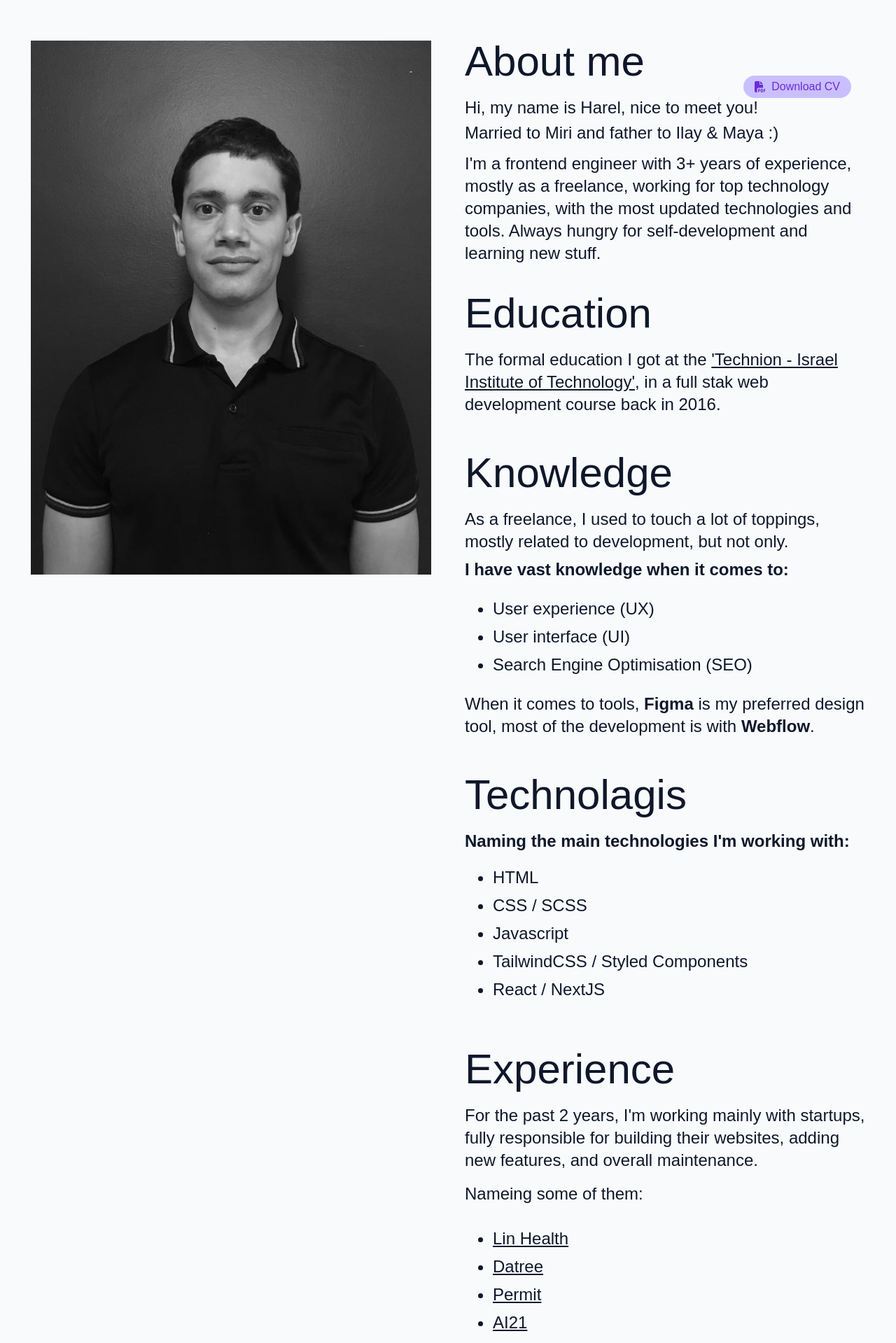
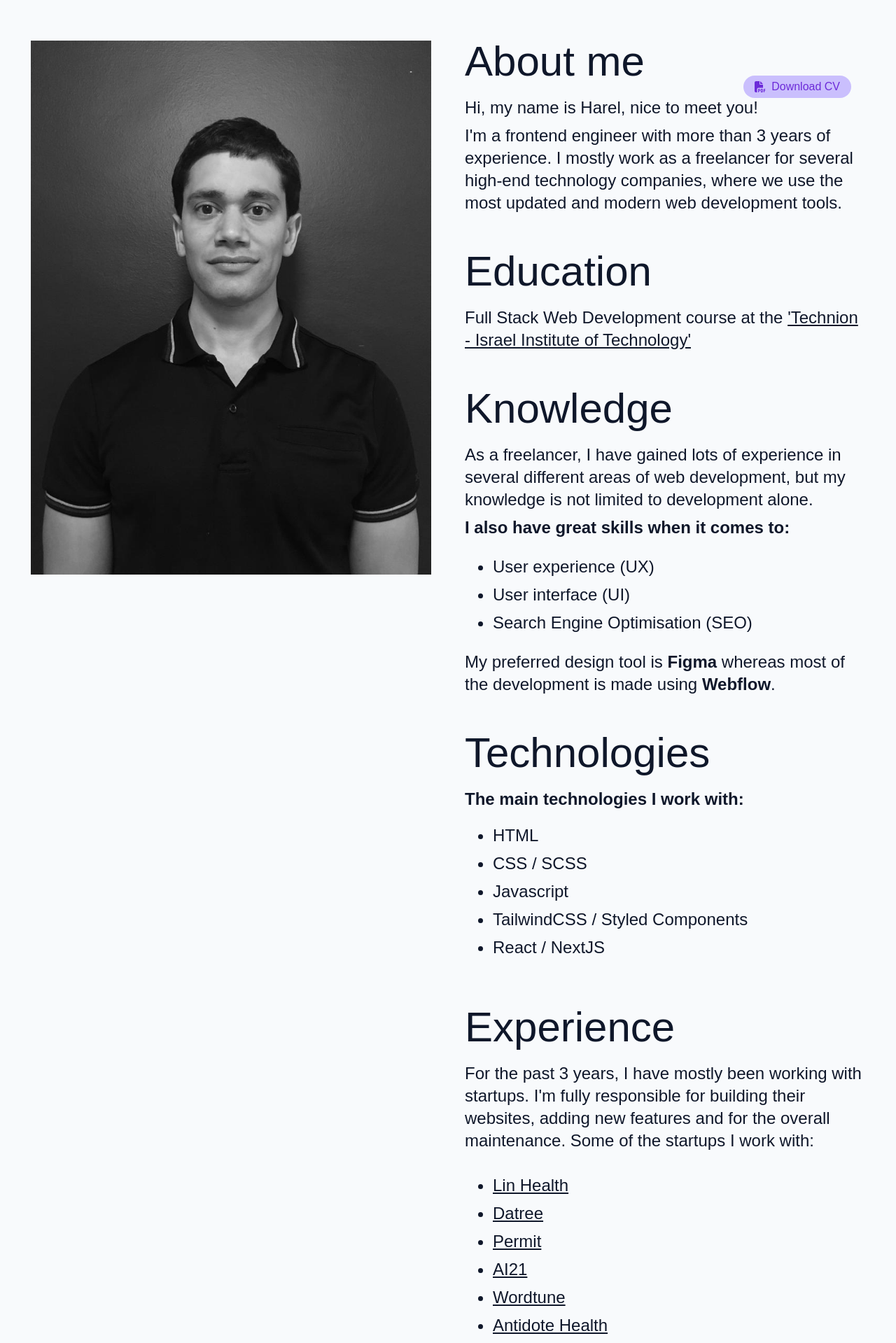
Before and after one commit to harelpanker/type-portfolio, a Next.js app: page /about in a window 1280 px wide. Shown: the part 640-2559 px from the top of the page at 70% size. Built offline with nearby package versions, Linux system fonts and the light colour scheme; a web font is replaced by a local one.

Commit message:
text change

```diff
--- a/components/about/About.js
+++ b/components/about/About.js
@@ -4,16 +4,16 @@ const About = () => {
   return (
     <section id='about'>
       <h2 className='xl:text-6xl text-5xl font-medium mb-5'>About me</h2>
-      <div className='mb-3 flex flex-col gap-1'>
+
+      <div className='mb-3 flex flex-col gap-2'>
         <p>Hi, my name is Harel, nice to meet you!</p>
-        <p>Married to Miri and father to Ilay & Maya :)</p>
+
+        <p>
+          I&apos;m a frontend engineer with more than 3 years of experience. I
+          mostly work as a freelancer for several high-end technology companies,
+          where we use the most updated and modern web development tools.
+        </p>
       </div>
-      <p>
-        I&apos;m a frontend engineer with 3+ years of experience, mostly as a
-        freelance, working for top technology companies, with the most updated
-        technologies and tools. Always hungry for self-development and learning
-        new stuff.
-      </p>
     </section>
   );
 };
--- a/components/about/Education.js
+++ b/components/about/Education.js
@@ -6,14 +6,13 @@ const Education = () => {
       <h2 className='xl:text-6xl text-5xl font-medium mb-5'>Education</h2>
       <div className='mb-3 flex flex-col gap-1'>
         <p>
-          The formal education I got at the{' '}
+          Full Stack Web Development course at the{' '}
           <a
             className='underline hover:text-purple-600 transition duration-300'
             href='https://www.technion.ac.il/en/home-2/'
             rel='noopener noreferrer'>
             &apos;Technion - Israel Institute of Technology&apos;
           </a>
-          , in a full stak web development course back in 2016.
         </p>
       </div>
     </section>
--- a/components/about/Experience.js
+++ b/components/about/Experience.js
@@ -6,11 +6,11 @@ const Experience = () => {
       <h2 className='xl:text-6xl text-5xl font-medium mb-5'>Experience</h2>
       <div className='mb-3 flex flex-col gap-4'>
         <p>
-          For the past 2 years, I&apos;m working mainly with startups, fully
-          responsible for building their websites, adding new features, and
-          overall maintenance.
+          For the past 3 years, I have mostly been working with startups.
+          I&apos;m fully responsible for building their websites, adding new
+          features and for the overall maintenance. Some of the startups I work
+          with:
         </p>
-        <p>Nameing some of them:</p>
         <ul className='flex flex-col gap-2 xl:pl-10 pl-6 list-disc font-medium xl:mt-4 mt-2'>
           {companies.map((company) => (
             <li key={company.id}>
--- a/components/about/Knowledge.js
+++ b/components/about/Knowledge.js
@@ -6,11 +6,12 @@ const Knowledge = () => {
       <h2 className='xl:text-6xl text-5xl font-medium mb-5'>Knowledge</h2>
       <div className='mb-3 flex flex-col gap-2'>
         <p>
-          As a freelance, I used to touch a lot of toppings, mostly related to
-          development, but not only.
+          As a freelancer, I have gained lots of experience in several different
+          areas of web development, but my knowledge is not limited to
+          development alone.
         </p>
         <h3 className='xl:text-2xl text:xl font-semibold'>
-          I have vast knowledge when it comes to:
+          I also have great skills when it comes to:
         </h3>
         <ul className='flex flex-col gap-2 xl:pl-10 pl-6 list-disc font-medium xl:my-4 my-2'>
           <li>
@@ -26,8 +27,8 @@ const Knowledge = () => {
           </li>
         </ul>
         <p>
-          When it comes to tools, <strong>Figma</strong> is my preferred design
-          tool, most of the development is with <strong>Webflow</strong>.
+          My preferred design tool is <strong>Figma</strong> whereas most of the
+          development is made using <strong>Webflow</strong>.
         </p>
       </div>
     </section>
--- a/components/about/TechSteck.js
+++ b/components/about/TechSteck.js
@@ -3,10 +3,10 @@ import React from 'react';
 const TechSteck = () => {
   return (
     <section id='technolagis'>
-      <h2 className='xl:text-6xl text-5xl font-medium mb-5'>Technolagis</h2>
+      <h2 className='xl:text-6xl text-5xl font-medium mb-5'>Technologies</h2>
       <div className='mb-3 flex flex-col gap-1'>
         <h3 className='xl:text-2xl text:xl font-semibold'>
-          Naming the main technologies I&apos;m working with:
+          The main technologies I work with:
         </h3>
         <ul className='flex flex-col gap-2 xl:pl-10 pl-6 list-disc font-medium xl:my-4 my-2'>
           <li>
--- a/components/home/Hero.js
+++ b/components/home/Hero.js
@@ -20,8 +20,8 @@ const Hero = () => {
             </h1>
             <div className='max-w-xl mx-auto text-base lg:text-xl text-slate-600 font-medium'>
               <p>
-                Hi! I&rsquo;m Harel, a front end web developer. I convert design
-                and, if needed, give montly maintanance.
+                Hi! I&rsquo;m Harel, a front-end web developer. I convert design
+                and, if needed, give monthly maintenance.
               </p>
             </div>
 
--- a/components/share/CTA.js
+++ b/components/share/CTA.js
@@ -6,7 +6,7 @@ const CTA = () => {
     <section className='pb-20 px-4 lg:px-6 text-center'>
       <Container>
         <div className='font-bold lg:text-6xl text-3xl leading-snug flex justify-center flex-col items-center'>
-          <h2>Ready for working together?</h2>
+          <h2>Ready to work together?</h2>
           <div className='group lg:mt-4'>
             <Link href='#'>
               <a className='relative z-20 py-4 cursor-pointer bg-gradient-to-r from-orange-600 to-purple-600 bg-clip-text text-transparent'>
--- a/components/share/LogosSlide.js
+++ b/components/share/LogosSlide.js
@@ -41,7 +41,7 @@ const LogosSlide = () => {
     <section>
       <Container>
         <div className='w-full px-6 flex justify-center items-center mb-8 text-center font-semibold text-xl xl:text-2xl'>
-          <h2>Companies I&rsquo;m proud to work with</h2>
+          <h2>I&rsquo;m proud of working with</h2>
         </div>
         <div className='relative'>
           <div className='absolute z-10 pointer-events-none w-1/5 h-full inset-0 top-0 left-0 bg-gradient-to-r from-slate-50'></div>
--- a/components/share/NavbarMenu.js
+++ b/components/share/NavbarMenu.js
@@ -1,4 +1,3 @@
-import { MainButton } from '../ui-elements/styles';
 import { FontAwesomeIcon } from '@fortawesome/react-fontawesome';
 import { faGithub, faLinkedinIn } from '@fortawesome/free-brands-svg-icons';
 import Link from 'next/link';
--- a/public/data/projects.js
+++ b/public/data/projects.js
@@ -35,7 +35,7 @@ export const projectsData = [
     src: imageLin,
     title: 'Lin Health',
     tag: 'Webflow',
-    short_description: 'From Design to live site useing Webflow',
+    short_description: 'From Design to live site using Webflow',
     href: 'https://www.lin.health/',
     isFeatured: true,
     type: 'webflow',
```
